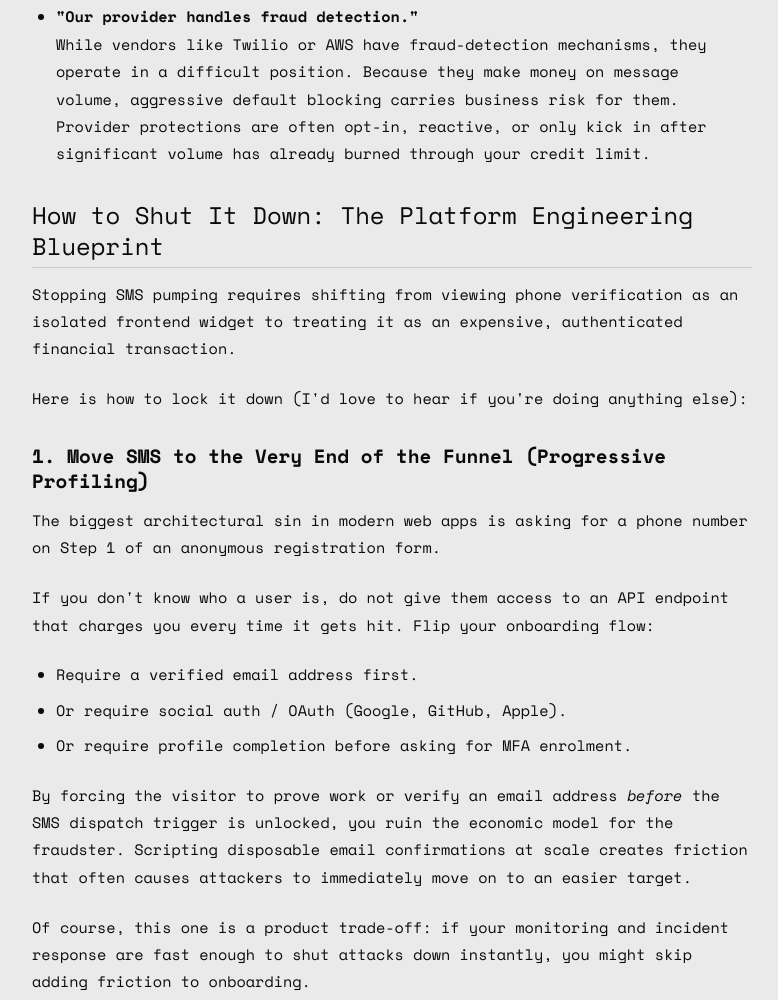
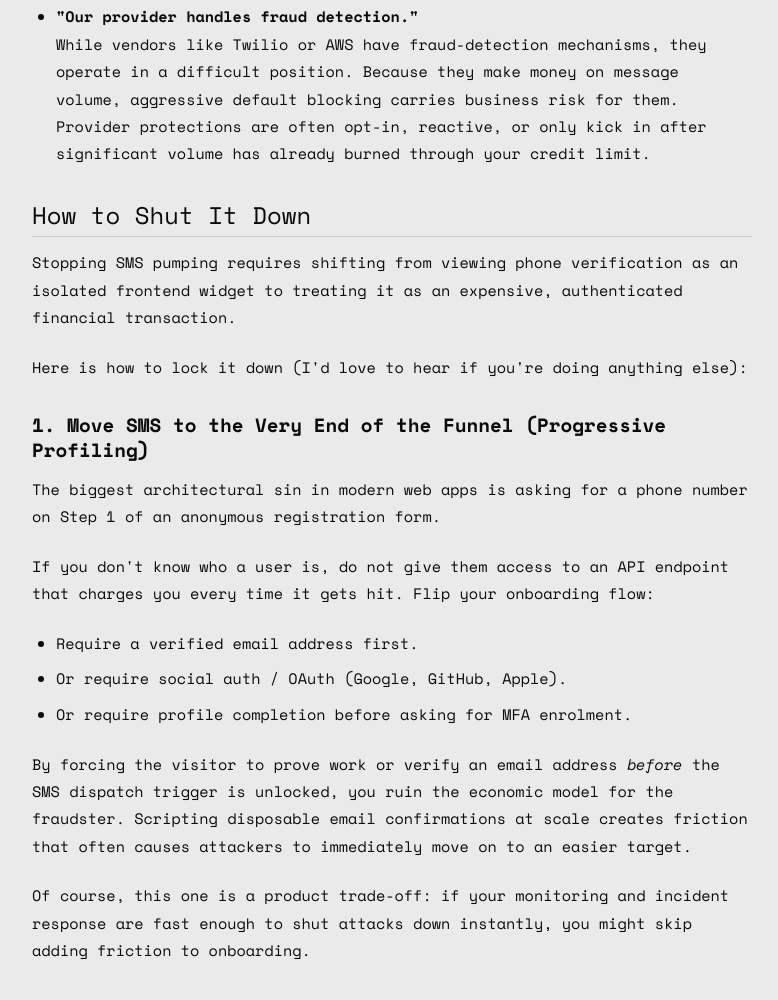
Before and after one commit to Jamian/site, an Astro site: page /blog/the-potential-blind-spot-in-your-onboarding-flow in a window 1280 px wide. Shown: the part 4972-5972 px from the top of the page, without its empty margins (248-1026 px from the left). Built offline with nearby package versions, Linux system fonts and the light colour scheme; Astro itself is replaced by a stand-in of ours.

Commit message:
chore: minor atp post edit

```diff
--- a/src/content/blog/the-potential-blind-spot-in-your-onboarding-flow.mdx
+++ b/src/content/blog/the-potential-blind-spot-in-your-onboarding-flow.mdx
@@ -109,7 +109,7 @@ When teams first encounter SMS pumping, their instinctive reactions often fail:
 * **"Our provider handles fraud detection."**
   While vendors like Twilio or AWS have fraud-detection mechanisms, they operate in a difficult position. Because they make money on message volume, aggressive default blocking carries business risk for them. Provider protections are often opt-in, reactive, or only kick in after significant volume has already burned through your credit limit.
 
-## How to Shut It Down: The Platform Engineering Blueprint
+## How to Shut It Down
 
 Stopping SMS pumping requires shifting from viewing phone verification as an isolated frontend widget to treating it as an expensive, authenticated financial transaction.
 
```
